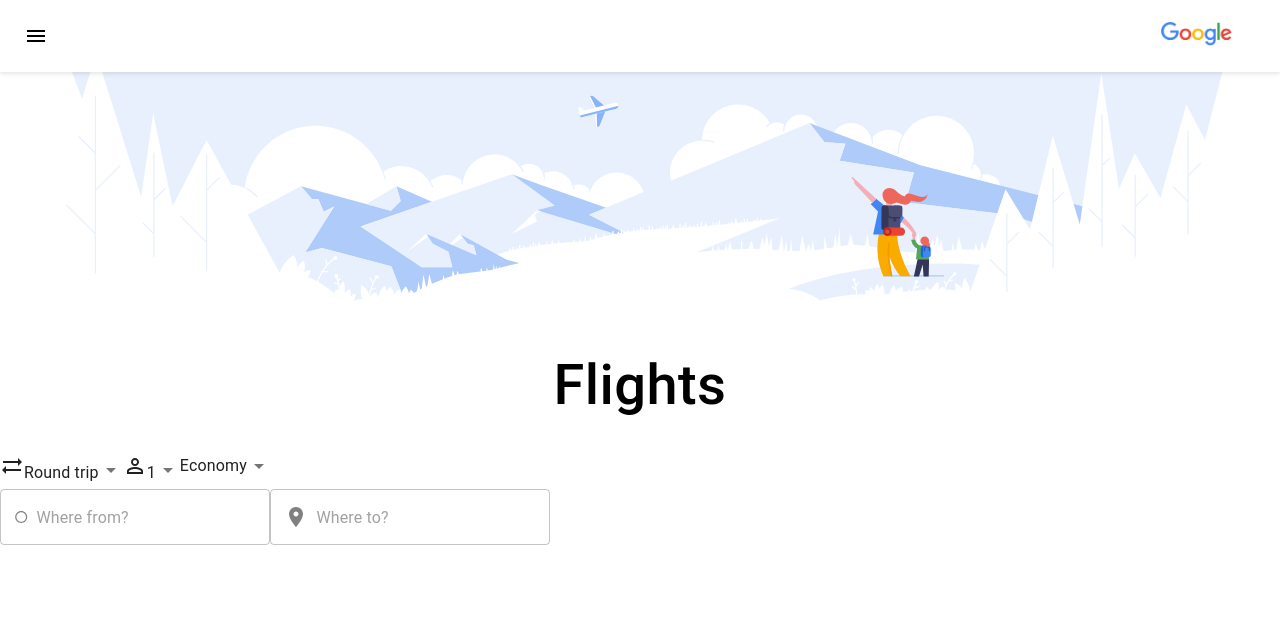
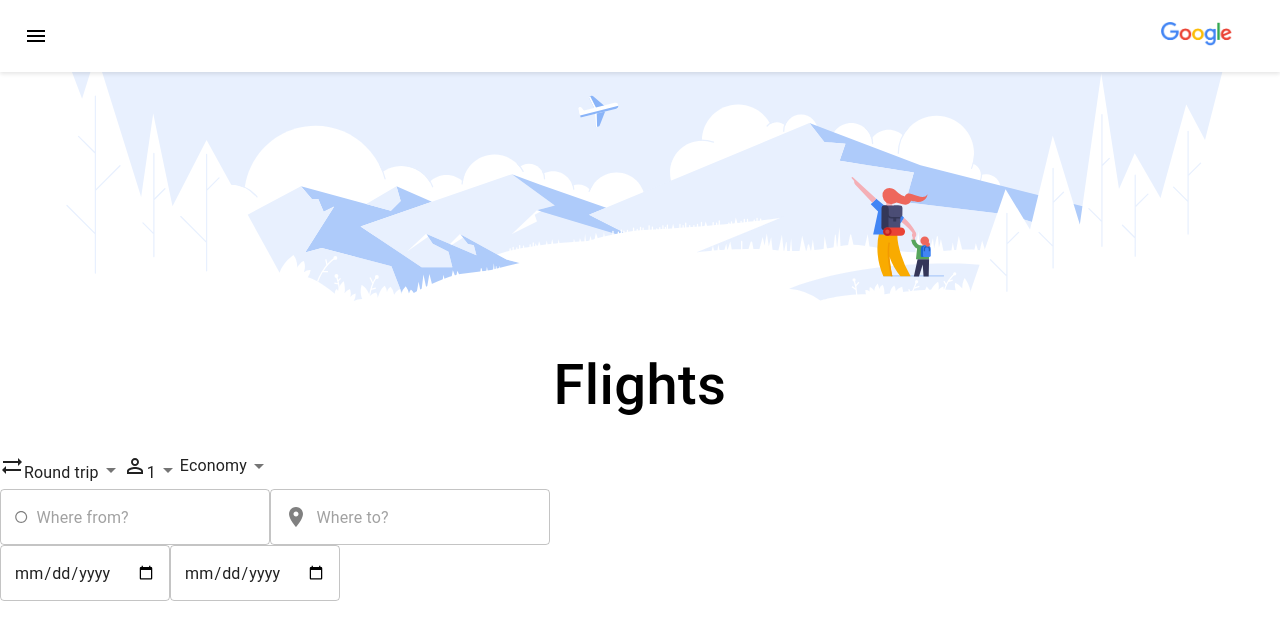
Before and after one commit to Bita-Fotovvat/googleflights, a React (Create React App) app: page / in a window 1280 px wide. Shown: the top 640 px of the page. Built offline with nearby package versions, Linux system fonts and the light colour scheme.

Commit message:
added the input fields for the departure and return dates and their functionalities

```diff
--- a/src/components/SearchBar.js
+++ b/src/components/SearchBar.js
@@ -45,6 +45,8 @@
       const [anchorEl, setAnchorEl] = useState(null);
       const [origin, setOrigin] = useState("");
       const [destination, setDestination] = useState("");
+      const [departureDate, setDepartureDate] = useState("");
+      const [returnDate, setReturnDate] = useState("");
 
       const handleOpen = (event) => {
         setAnchorEl(event.currentTarget);
@@ -206,13 +208,25 @@
                               </InputAdornment>
                             ),
                           }}
-                        >
-
-                        </TextField>
+                        />
+                    </Box>
+                    <Box>
+                        <TextField
+                        type="date"
+                        placeholder="Departure"
+                        value={departureDate}
+                        onChange={(e) => setDepartureDate(e.target.value)}
+                        InputLabelProps={{ shrink: true }}
+                        />
+                        <TextField
+                        type="date"
+                        placeholder="Return"
+                        value={returnDate}
+                        onChange={(e)=> setReturnDate(e.target.value)}
+                        InputLabelProps={{ shrink: true }}
+                        />
                     </Box>
                 </Box>
-
-
             </Box>
         </ThemeProvider>
     )
```
